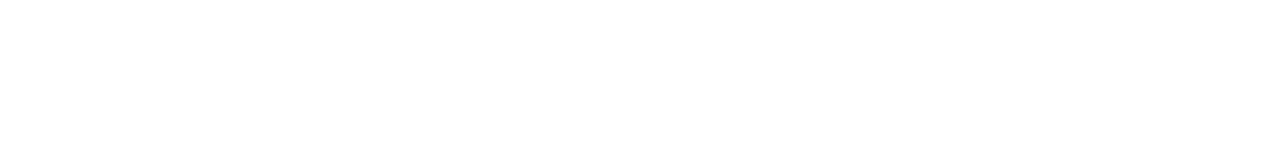
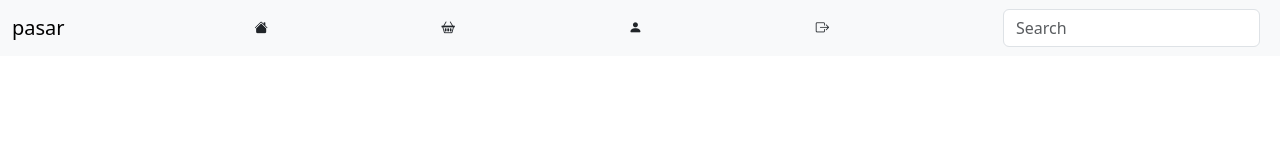
Before and after one commit to abdulrojak12345678/Penjual, a plain HTML site: page index.html in a window 1280 px wide. Drawn offline with nearby package versions, Linux system fonts and the light colour scheme.

Commit message:
update index.html

```diff
--- a/index.html
+++ b/index.html
@@ -35,6 +35,21 @@
   <script src="https://cdnjs.cloudflare.com/ajax/libs/jquery/3.7.1/jquery.min.js" integrity="sha512-v2CJ7UaYy4JwqLDIrZUI/4hqeoQieOmAZNXBeQyjo21dadnwR+8ZaIJVT8EE2iyI61OV8e6M8PP2/4hpQINQ/g==" crossorigin="anonymous" referrerpolicy="no-referrer"></script>
 
 </head>
+<div>
+
+    <nav class="navbar  bg-body-tertiary">
+      <div class="container-fluid">
+        <a class="navbar-brand" href="#">pasar</a>
+        <a class="nav-link active" aria-current="page" href="#"><i class="bi bi-house-fill"></i></a>
+        <a class="nav-link" href="#"><i class="bi bi-basket2"></i></a>
+        <a class="nav-link" href="#"><i class="bi bi-person-fill"></i></a>
+        <a class="nav-link" href="#"><i class="bi bi-box-arrow-right"></i></a>
+        <form class="d-flex" role="search">
+          <input class="form-control me-2" type="search" placeholder="Search" aria-label="Search">
+        </form>
+      </div>
+
+
 
 <body>
 
```
